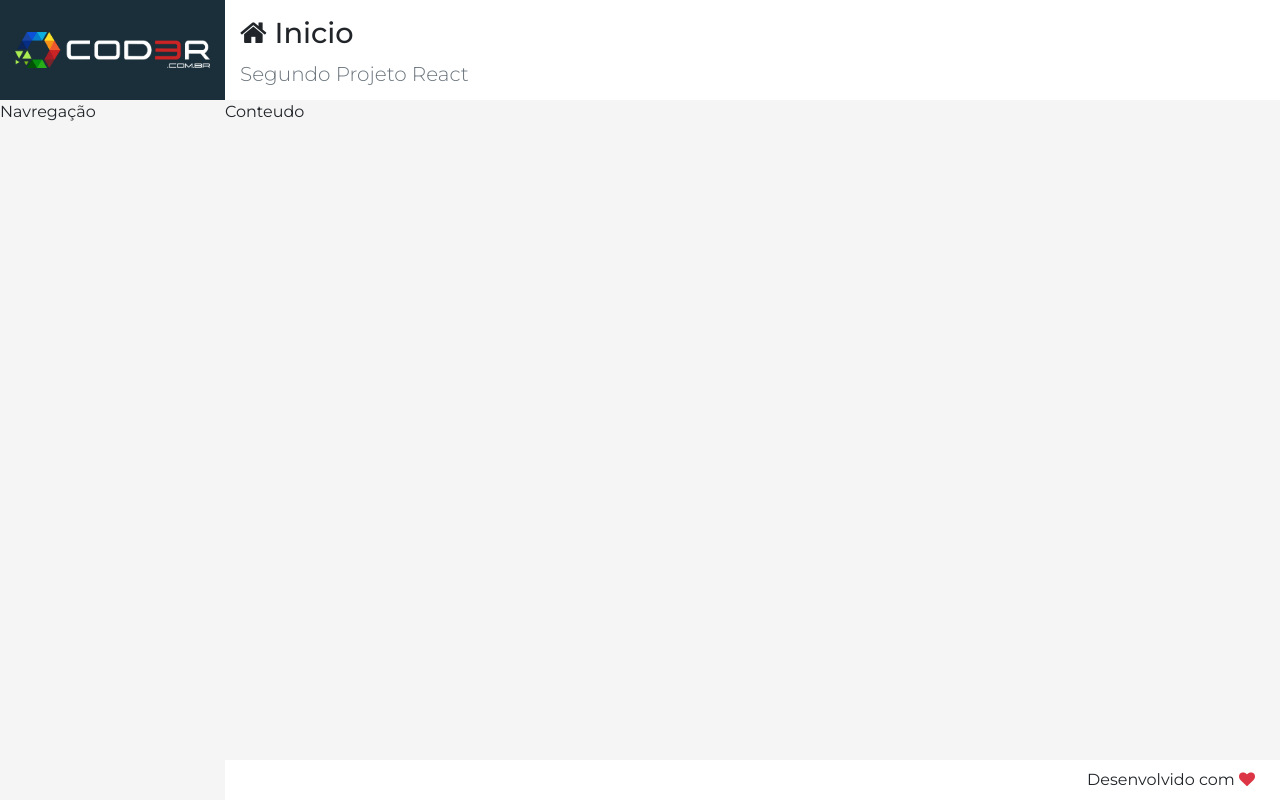
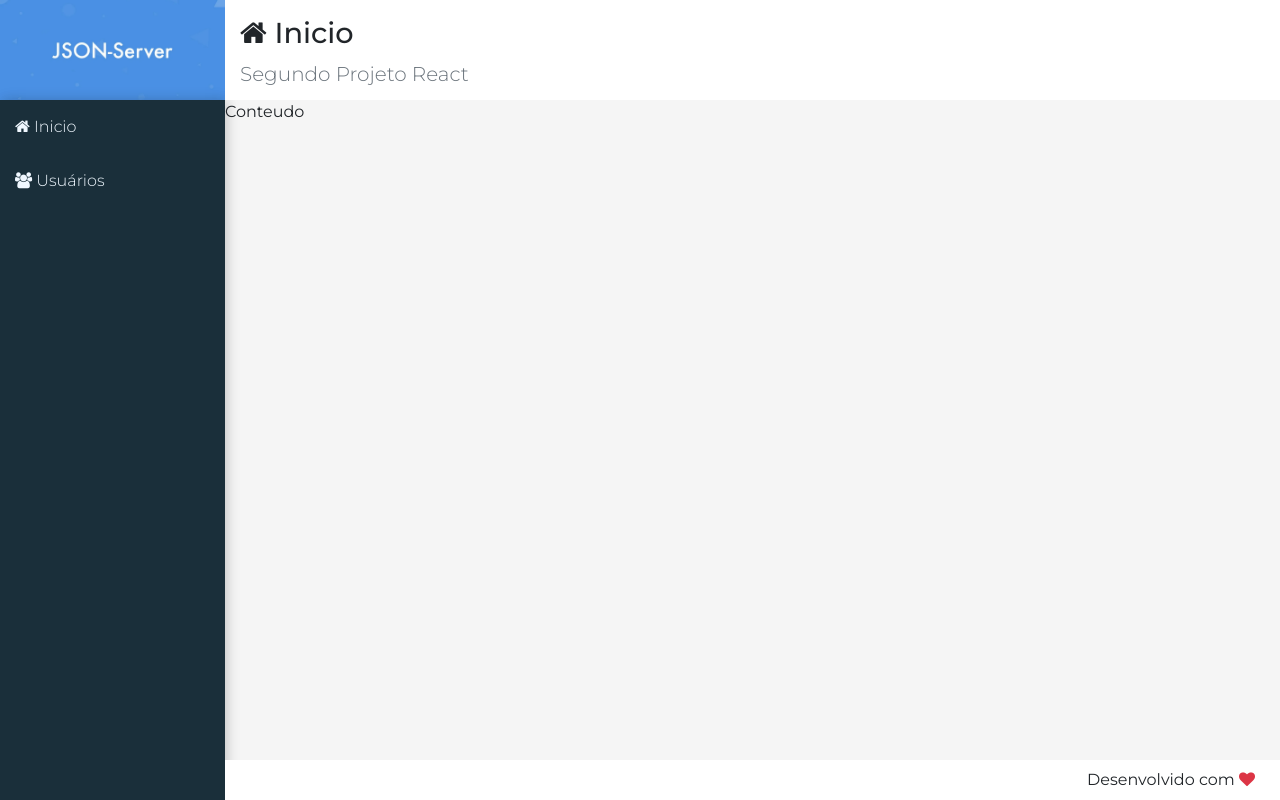
Before and after one commit to Thyerry/Calculadora-React, a React (Create React App) app in the folder crud/frontend/: page / in a window 1280 px wide. Built offline with nearby package versions, Linux system fonts and the light colour scheme.

Commit message:
front quase acabando

```diff
--- a/crud/frontend/src/components/template/Logo.css
+++ b/crud/frontend/src/components/template/Logo.css
@@ -6,7 +6,5 @@
 }
 
 aside.logo img{
-    padding: 0px 15px;
     width: 100%;
-
 }
--- a/crud/frontend/src/components/template/Logo.jsx
+++ b/crud/frontend/src/components/template/Logo.jsx
@@ -1,6 +1,6 @@
 import React from 'react'
 import './Logo.css'
-import logo from '../../assets/logo.png'
+import logo from '../../assets/logo2.png'
 
 export default props =>
     <aside className="logo">
--- a/crud/frontend/src/components/template/Nav.css
+++ b/crud/frontend/src/components/template/Nav.css
@@ -0,0 +1,18 @@
+aside.menu-area {
+    background-color: var(--bg-dark);
+    box-shadow:
+        2px 0 10px 0 rgba(0,0,0,.12),
+        2px 0 15px 0 rgba(0,0,0,.09);
+}
+
+.menu a {
+    display: block;
+    text-decoration: none;
+    color: aliceblue;
+    padding: 15px;
+    font-weight: 300;
+}
+
+.menu a:hover {
+    background: linear-gradient(135deg, #07a7e3 0%, #32adc3 100%);
+}
--- a/crud/frontend/src/components/template/Nav.jsx
+++ b/crud/frontend/src/components/template/Nav.jsx
@@ -3,5 +3,12 @@
 
 export default props =>
     <aside className="menu-area">
-        Navregação
+        <nav className="menu">
+            <a href="#/">
+                <i className="fa fa-home"></i> Inicio
+            </a>
+            <a href="#/">
+                <i className="fa fa-users"></i> Usuários
+            </a>
+        </nav>
     </aside>
```
Also changed, not shown: crud/frontend/src/assets/logo2.png (added).
